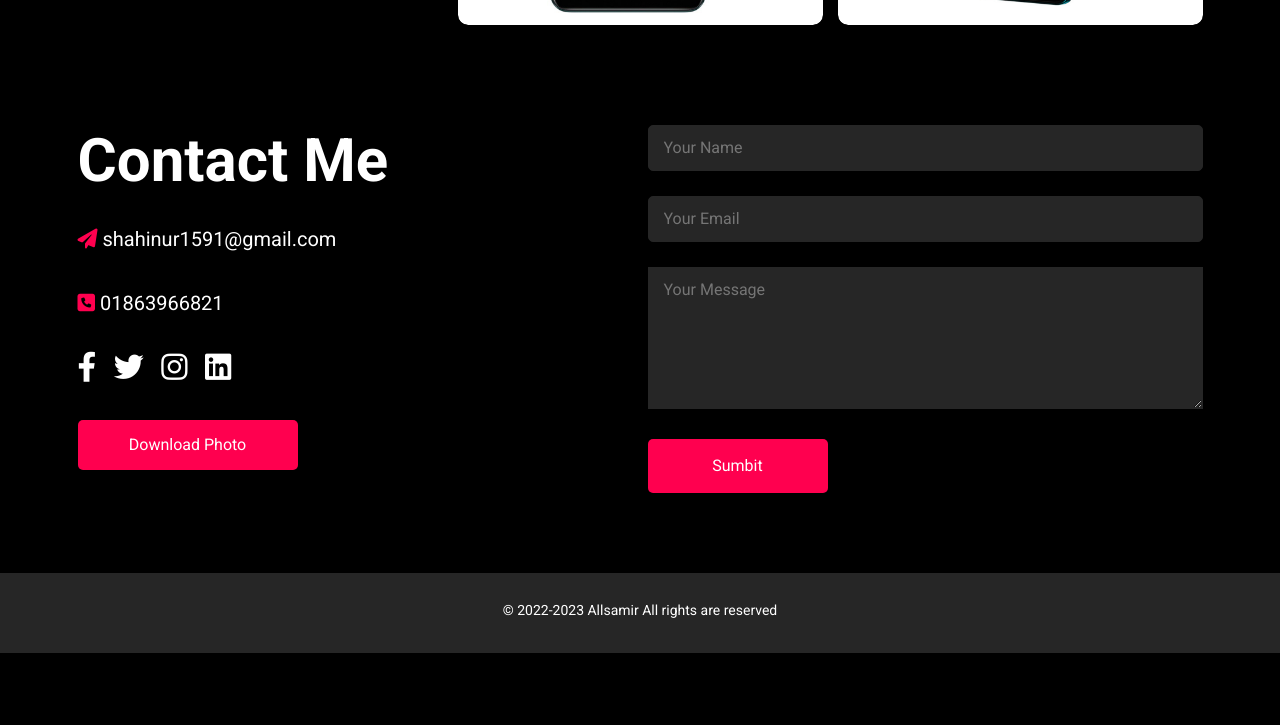
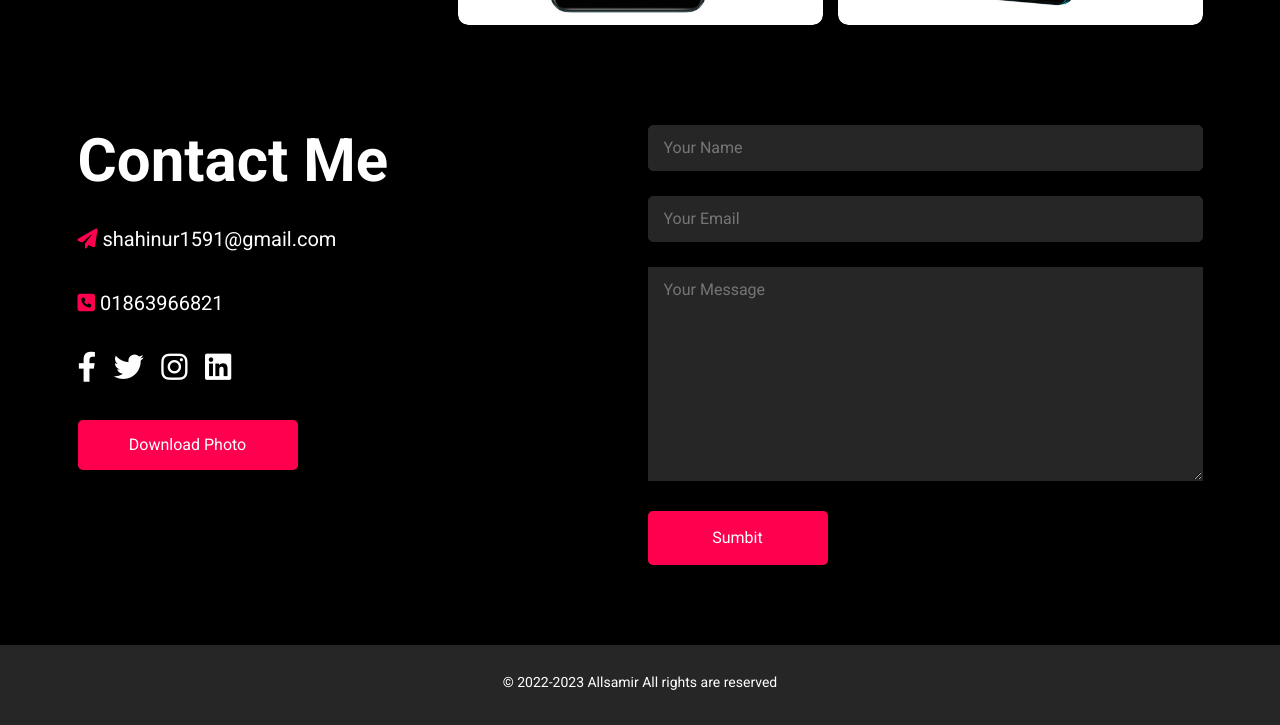
Before and after one commit to Allsamir/My-simple-porfolio, a plain HTML site: page index.html in a window 1280 px wide. Shown: the part 2514-3239 px from the top of the page. Before the commit the page ends 3167 px from the top, so only its background shows below. Drawn offline with nearby package versions, Linux system fonts and the light colour scheme.

Commit message:
portfolio

```diff
--- a/index.html
+++ b/index.html
@@ -213,7 +213,7 @@
               <a href="https://facebook.com/tauhid.nur.338/" target="_blank"><i class="fa-brands fa-facebook-f"></i></a>
               <a href="https://twitter.com/Allsamir3"><i class="fa-brands fa-twitter"></i></a>
               <a href="https://www.instagram.com/al_saamir/"><i class="fa-brands fa-instagram"></i></a>
-              <a href="#"><i class="fa-brands fa-linkedin"></i></a>
+              <a href="https://www.linkedin.com/in/al-samir/"><i class="fa-brands fa-linkedin"></i></a>
             </div>
             <div class="download">
               <a href="img/Back-2_edited.jpg" download>Download Photo</a>
@@ -222,10 +222,11 @@
         </div>
         <div class="col-xxl-6 col-xl-6 col-lg-12 col-md-12 col-sm-12 col-12">
           <div class="contact-form">
-            <form action="">
-              <input type="text" name="yourname" placeholder="Your Name" required>
-              <input type="text" name="email" placeholder="Your Email" required>
-              <textarea name="your message" id="" cols="30" rows="5" placeholder="Your Message"></textarea>
+            <form action="mailto:shahinur1591@gmail.com" method="post" enctype=
+            "text/plain" target="_blank">
+              <input type="text" name="yourname" placeholder="Your Name" required autocomplete="name">
+              <input type="email" name="email" placeholder="Your Email" required autocomplete="email">
+              <textarea name="your message"cols="30" rows="8" placeholder="Your Message"></textarea>
               <button type="submit">Sumbit</button>
             </form>
           </div>
```
